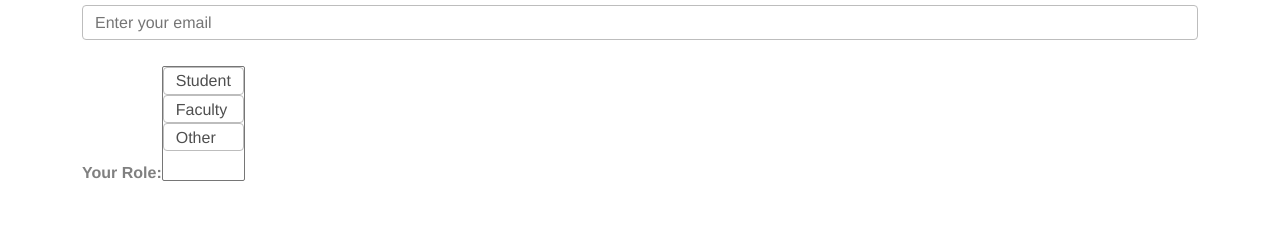
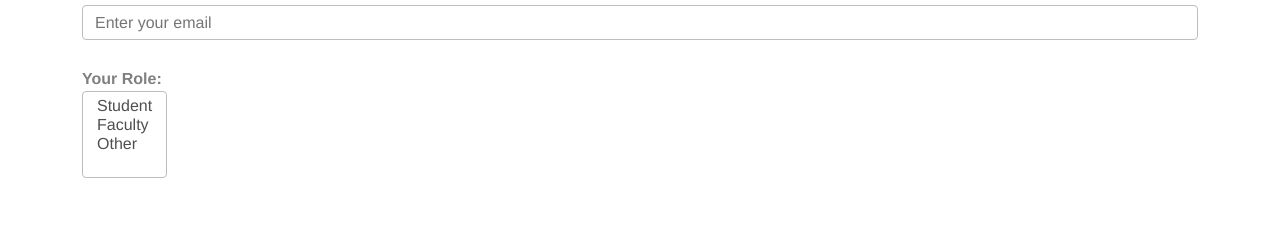
Before and after one commit to emilypmendez/fau-social, a React (Create React App) app: page /suggestions in a window 1280 px wide. Shown: the part 377-608 px from the top of the page. Built offline with nearby package versions, Linux system fonts and the light colour scheme.

Commit message:
update netlify form-control classname

```diff
--- a/src/components/SuggestionBox.js
+++ b/src/components/SuggestionBox.js
@@ -21,10 +21,10 @@ const SuggestionBox = () => {
                         <p>
                             <br/>
                         <label>Your Role:
-                            <select name="role[]" multiple>
-                                <option value="student" className="form-control" name="student" >Student</option>
-                                <option value="faculty" className="form-control" name="faculty" >Faculty</option>
-                                <option value="other" className="form-control" name="other" >Other</option>
+                            <select name="role[]" multiple className="form-control">
+                                <option value="student" name="student" >Student</option>
+                                <option value="faculty" name="faculty" >Faculty</option>
+                                <option value="other" name="other" >Other</option>
                             </select>
                         </label>
                         </p>
```
